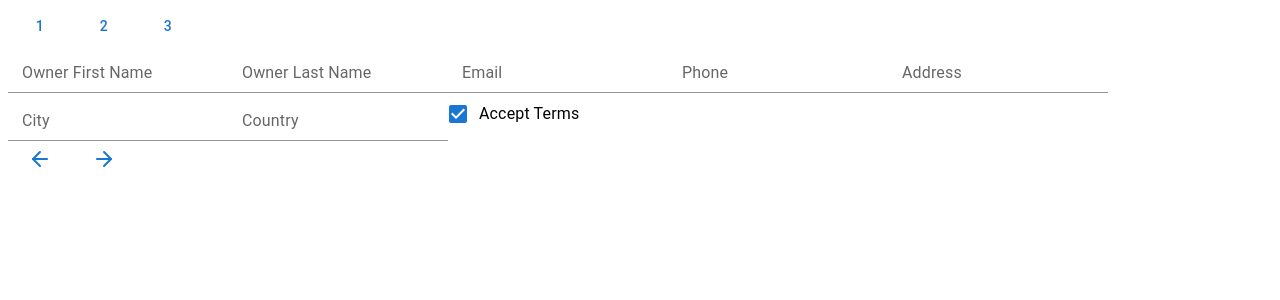
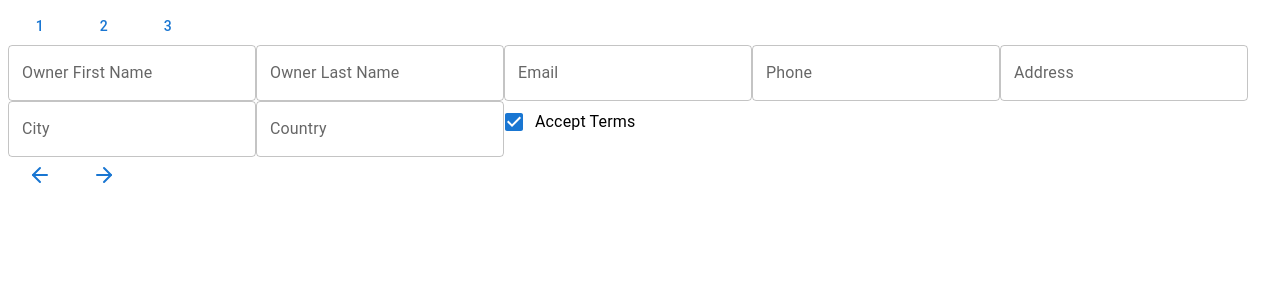
Before and after one commit to Ibadet02/Pet-form, a React (Vite) app: page / in a window 1280 px wide. Shown: the top 300 px of the page. Built offline with nearby package versions, Linux system fonts and the light colour scheme.

Commit message:
render the error messageses on OwnerInfoStep component

```diff
--- a/src/components/form/ControlPanel.tsx
+++ b/src/components/form/ControlPanel.tsx
@@ -35,7 +35,7 @@ const ControlPanel = () => {
       ...INITIAL_PET_INFO_VALUES,
       ...INITIAL_HEALTH_INFO_VALUES,
     },
-    validationSchema: validationSchemas[currentStep],
+    validationSchema: validationSchemas[currentStep - 1],
     onSubmit: (values) => {
       console.log("Form values submitted: ", values);
     },
--- a/src/components/form/steps/OwnerInfoStep.tsx
+++ b/src/components/form/steps/OwnerInfoStep.tsx
@@ -3,8 +3,8 @@ import {
   Checkbox,
   FormControl,
   FormControlLabel,
-  Input,
   InputLabel,
+  TextField,
 } from "@mui/material";
 import { FormikProps } from "formik";
 import { FormikValues } from "../../../types/form";
@@ -14,7 +14,7 @@ interface OwnerInfoStepProps {
 }
 
 const OwnerInfoStep = ({ formik }: OwnerInfoStepProps) => {
-  const { values, handleChange } = formik;
+  const { values, handleChange, touched, errors } = formik;
   return (
     <div>
       {OWNER_INFO_FIELDS.map(({ id, name, label, type }) => (
@@ -33,12 +33,14 @@ const OwnerInfoStep = ({ formik }: OwnerInfoStepProps) => {
           ) : (
             <>
               <InputLabel htmlFor={name}>{label}</InputLabel>
-              <Input
+              <TextField
                 id={name}
                 name={name}
                 type={type}
                 value={values[name]}
                 onChange={handleChange}
+                error={Boolean(touched[name] && errors[name])}
+                helperText={touched[name] && errors[name] ? errors[name] : ""}
               />
             </>
           )}
--- a/src/components/ui/buttons/DirectionalButton.tsx
+++ b/src/components/ui/buttons/DirectionalButton.tsx
@@ -17,9 +17,6 @@ const DirectionalButton = ({ direction, formik }: DirectionalButtonProps) => {
     try {
       if (formik && isNext) {
         const errors = await formik.validateForm();
-
-        console.log("errors: ", errors);
-
         const errorLength = Object.keys(errors).length;
 
         if (errorLength === 0) {
--- a/src/constants/validationSchemas.ts
+++ b/src/constants/validationSchemas.ts
@@ -39,7 +39,7 @@ export const healthInfoSchema: Yup.ObjectSchema<HealthInfo> = Yup.object({
 });
 
 export const validationSchemas = [
+  ownerInfoSchema,
   petInfoSchema,
-  ownerInfoSchema,
   healthInfoSchema,
 ];
```
